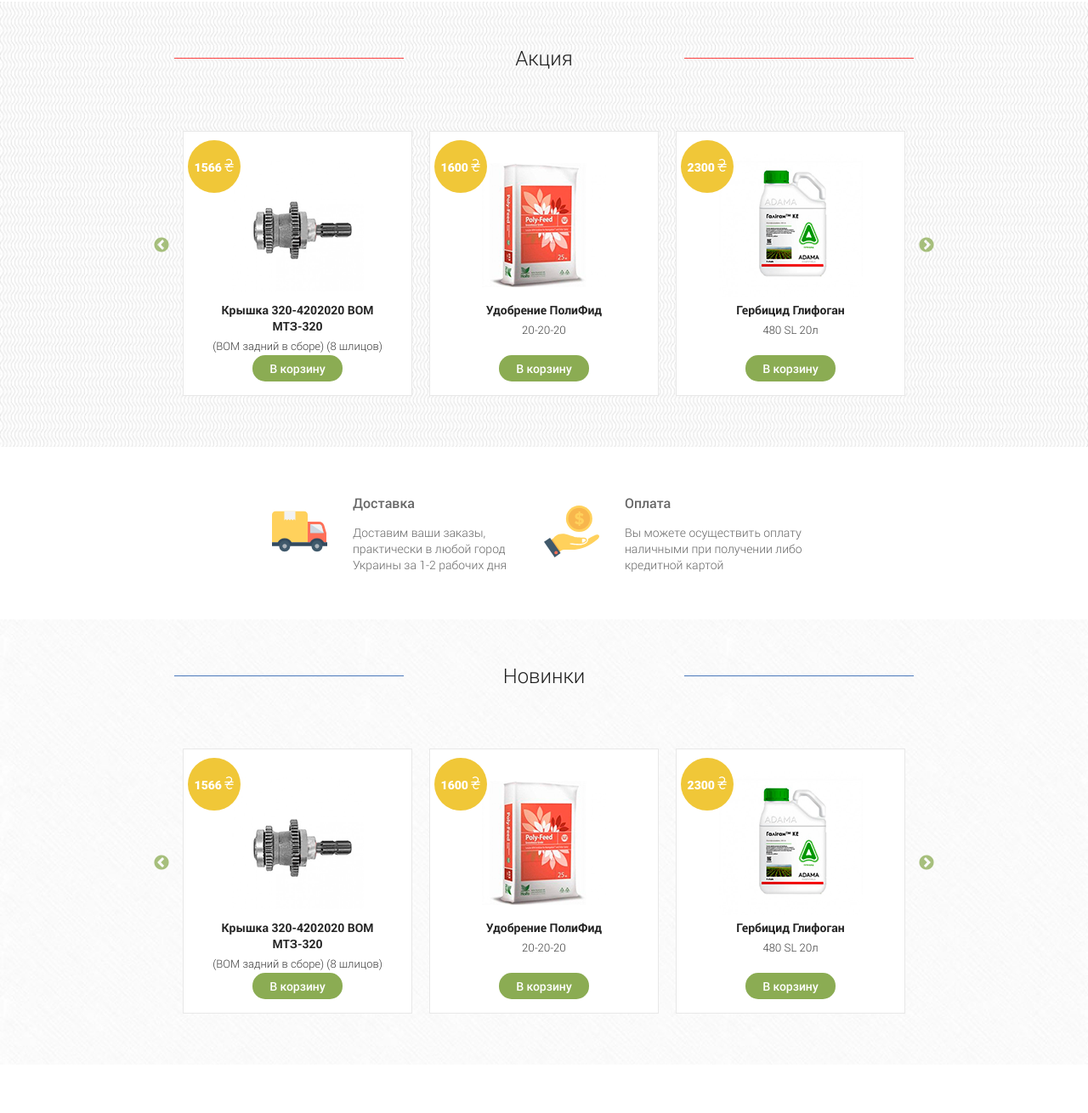
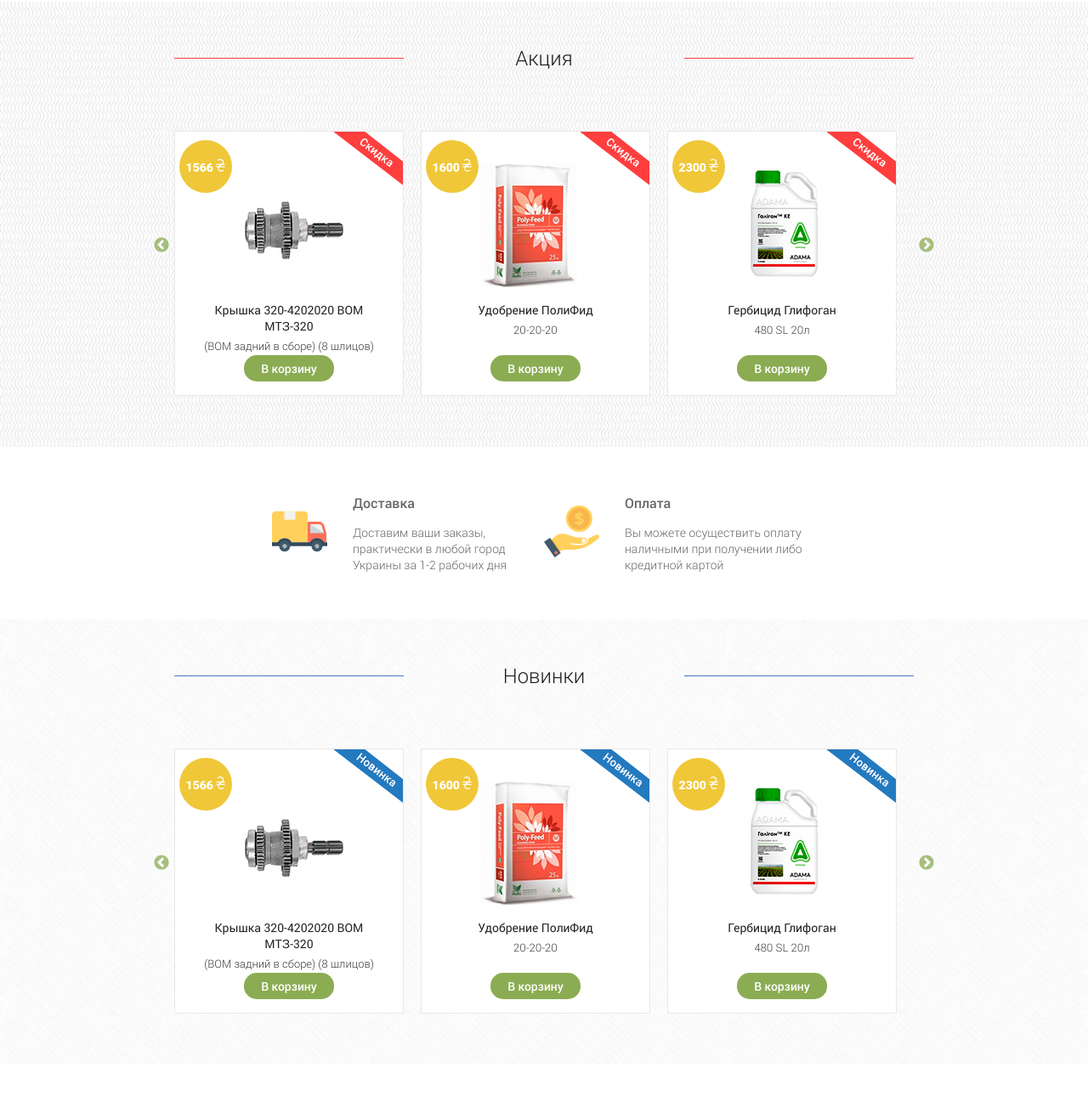
Before and after one commit to andrey-kotsuba/Odessa-Alex, a plain HTML site: page main.html in a window 1280 px wide. Shown: the part 1661-2971 px from the top of the page at 85% size. Drawn offline with Linux system fonts and the light colour scheme.

Commit message:
add imgs for product cars

```diff
--- a/css/main.less
+++ b/css/main.less
@@ -103,6 +103,7 @@ button{
 }
 
 .product-card{
+  display: inline-block;
   width: 270px;
   margin: 0 auto;
   background-color: #fff;
@@ -176,8 +177,12 @@ button{
 
     .product-name{
       margin-bottom: 5px;
-      h5{
+      a{
+        text-decoration: none;
         color: #242424;
+        &:hover{
+          text-decoration: underline;
+        }
       }
     }
 
--- a/css/novelties.less
+++ b/css/novelties.less
@@ -25,4 +25,15 @@
       }
     }
   }
+  .product-card{
+    &:after{
+      position: absolute;
+      content: " ";
+      top: 0;
+      right: 0;
+      height: 63px;
+      width: 82px;
+      background: url("../img/novelties-img.png") no-repeat;
+    }
+  }
 }
--- a/css/shares.less
+++ b/css/shares.less
@@ -25,4 +25,15 @@
       }
     }
   }
+  .product-card{
+    &:after{
+      position: absolute;
+      content: " ";
+      top: 0;
+      right: 0;
+      height: 63px;
+      width: 82px;
+      background: url("../img/shares-img.png") no-repeat;
+    }
+  }
 }
--- a/main.html
+++ b/main.html
@@ -104,7 +104,7 @@
                         </div>
                         <div class="product-info">
                             <div class="product-name">
-                                <h5>Удобрение ПолиФид</h5>
+                                <a href="#">Удобрение ПолиФид</a>
                             </div>
                             <div class="product-characteristics">
                                 <p>20-20-20</p>
@@ -125,7 +125,7 @@
                         </div>
                         <div class="product-info">
                             <div class="product-name">
-                                <h5>Гербицид Глифоган</h5>
+                                <a href="#">Гербицид Глифоган</a>
                             </div>
                             <div class="product-characteristics">
                                 <p>480 SL 20л</p>
@@ -146,7 +146,7 @@
                         </div>
                         <div class="product-info">
                             <div class="product-name">
-                                <h5>Крышка 320-4202020 ВОМ МТЗ-320</h5>
+                                <a href="#">Крышка 320-4202020 ВОМ МТЗ-320</a>
                             </div>
                             <div class="product-characteristics">
                                 <p>(ВОМ задний в сборе) (8 шлицов)</p>
@@ -167,7 +167,7 @@
                         </div>
                         <div class="product-info">
                             <div class="product-name">
-                                <h5>Удобрение ПолиФид</h5>
+                                <a href="#">Удобрение ПолиФид</a>
                             </div>
                             <div class="product-characteristics">
                                 <p>20-20-20</p>
@@ -188,7 +188,7 @@
                         </div>
                         <div class="product-info">
                             <div class="product-name">
-                                <h5>Гербицид Глифоган</h5>
+                                <a href="#">Гербицид Глифоган</a>
                             </div>
                             <div class="product-characteristics">
                                 <p>480 SL 20л</p>
@@ -209,7 +209,7 @@
                         </div>
                         <div class="product-info">
                             <div class="product-name">
-                                <h5>Крышка 320-4202020 ВОМ МТЗ-320</h5>
+                                <a href="#">Крышка 320-4202020 ВОМ МТЗ-320</a>
                             </div>
                             <div class="product-characteristics">
                                 <p>(ВОМ задний в сборе) (8 шлицов)</p>
@@ -594,7 +594,7 @@
                         </div>
                         <div class="product-info">
                             <div class="product-name">
-                                <h5>Удобрение ПолиФид</h5>
+                                <a href="#">Удобрение ПолиФид</a>
                             </div>
                             <div class="product-characteristics">
                                 <p>20-20-20</p>
@@ -615,7 +615,7 @@
                         </div>
                         <div class="product-info">
                             <div class="product-name">
-                                <h5>Гербицид Глифоган</h5>
+                                <a href="#">Гербицид Глифоган</a>
                             </div>
                             <div class="product-characteristics">
                                 <p>480 SL 20л</p>
@@ -636,7 +636,7 @@
                         </div>
                         <div class="product-info">
                             <div class="product-name">
-                                <h5>Крышка 320-4202020 ВОМ МТЗ-320</h5>
+                                <a href="#">Крышка 320-4202020 ВОМ МТЗ-320</a>
                             </div>
                             <div class="product-characteristics">
                                 <p>(ВОМ задний в сборе) (8 шлицов)</p>
@@ -657,7 +657,7 @@
                         </div>
                         <div class="product-info">
                             <div class="product-name">
-                                <h5>Удобрение ПолиФид</h5>
+                                <a href="#">Удобрение ПолиФид</a>
                             </div>
                             <div class="product-characteristics">
                                 <p>20-20-20</p>
@@ -678,7 +678,7 @@
                         </div>
                         <div class="product-info">
                             <div class="product-name">
-                                <h5>Гербицид Глифоган</h5>
+                                <a href="#">Гербицид Глифоган</a>
                             </div>
                             <div class="product-characteristics">
                                 <p>480 SL 20л</p>
@@ -699,7 +699,7 @@
                         </div>
                         <div class="product-info">
                             <div class="product-name">
-                                <h5>Крышка 320-4202020 ВОМ МТЗ-320</h5>
+                                <a href="#">Крышка 320-4202020 ВОМ МТЗ-320</a>
                             </div>
                             <div class="product-characteristics">
                                 <p>(ВОМ задний в сборе) (8 шлицов)</p>
@@ -864,7 +864,7 @@
                         </div>
                         <div class="product-info">
                             <div class="product-name">
-                                <h5>Удобрение ПолиФид</h5>
+                                <a href="#">Удобрение ПолиФид</a>
                             </div>
                             <div class="product-characteristics">
                                 <p>20-20-20</p>
@@ -885,7 +885,7 @@
                         </div>
                         <div class="product-info">
                             <div class="product-name">
-                                <h5>Гербицид Глифоган</h5>
+                                <a href="#">Гербицид Глифоган</a>
                             </div>
                             <div class="product-characteristics">
                                 <p>480 SL 20л</p>
@@ -906,7 +906,7 @@
                         </div>
                         <div class="product-info">
                             <div class="product-name">
-                                <h5>Крышка 320-4202020 ВОМ МТЗ-320</h5>
+                                <a href="#">Крышка 320-4202020 ВОМ МТЗ-320</a>
                             </div>
                             <div class="product-characteristics">
                                 <p>(ВОМ задний в сборе) (8 шлицов)</p>
@@ -927,7 +927,7 @@
                         </div>
                         <div class="product-info">
                             <div class="product-name">
-                                <h5>Удобрение ПолиФид</h5>
+                                <a href="#">Удобрение ПолиФид</a>
                             </div>
                             <div class="product-characteristics">
                                 <p>20-20-20</p>
@@ -948,7 +948,7 @@
                         </div>
                         <div class="product-info">
                             <div class="product-name">
-                                <h5>Гербицид Глифоган</h5>
+                                <a href="#">Гербицид Глифоган</a>
                             </div>
                             <div class="product-characteristics">
                                 <p>480 SL 20л</p>
@@ -969,7 +969,7 @@
                         </div>
                         <div class="product-info">
                             <div class="product-name">
-                                <h5>Крышка 320-4202020 ВОМ МТЗ-320</h5>
+                                <a href="#">Крышка 320-4202020 ВОМ МТЗ-320</a>
                             </div>
                             <div class="product-characteristics">
                                 <p>(ВОМ задний в сборе) (8 шлицов)</p>
```
Also changed, not shown: css/main.css, css/novelties.css, css/shares.css, img/novelties-img.png (added), img/shares-img.png (added).
